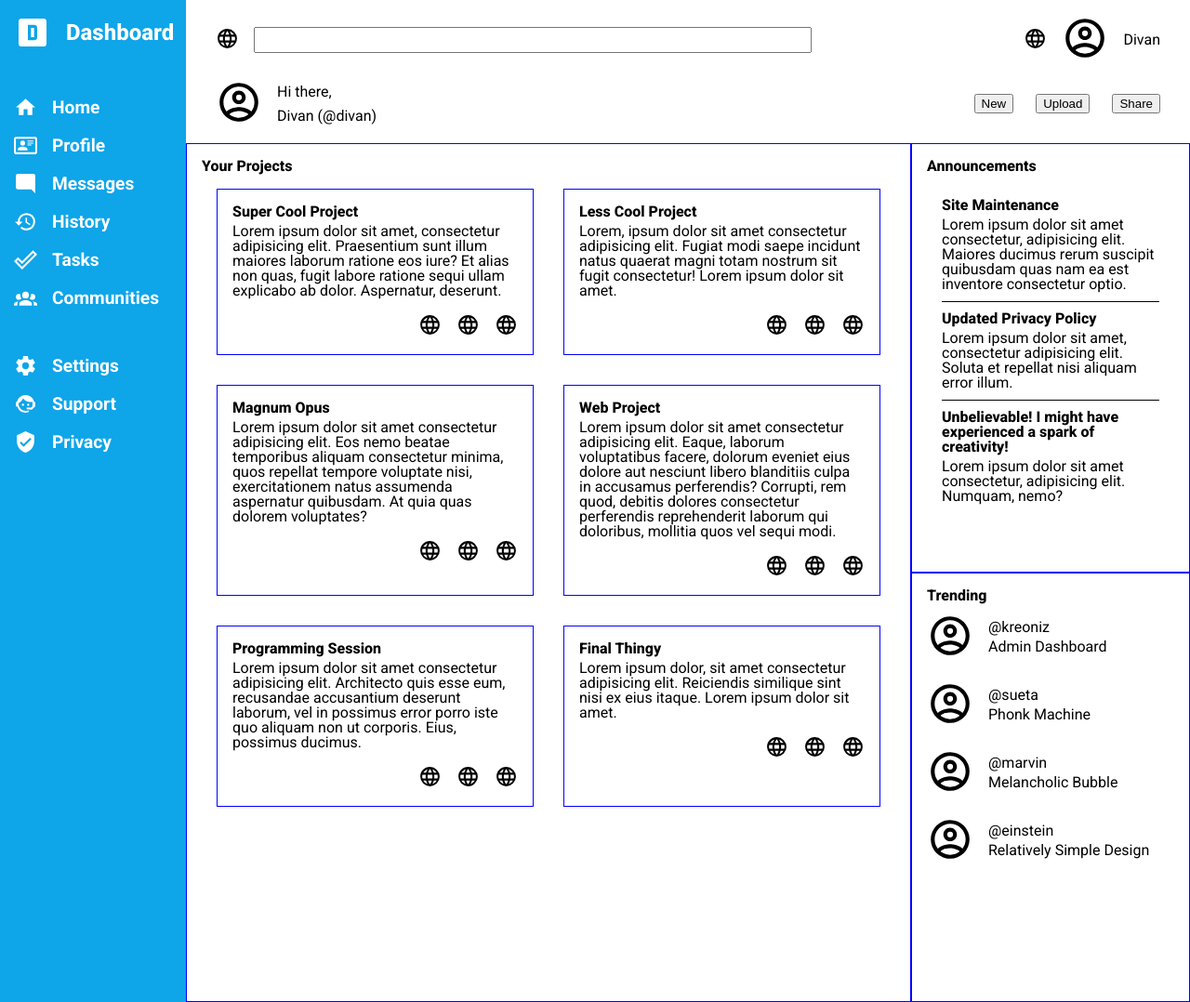
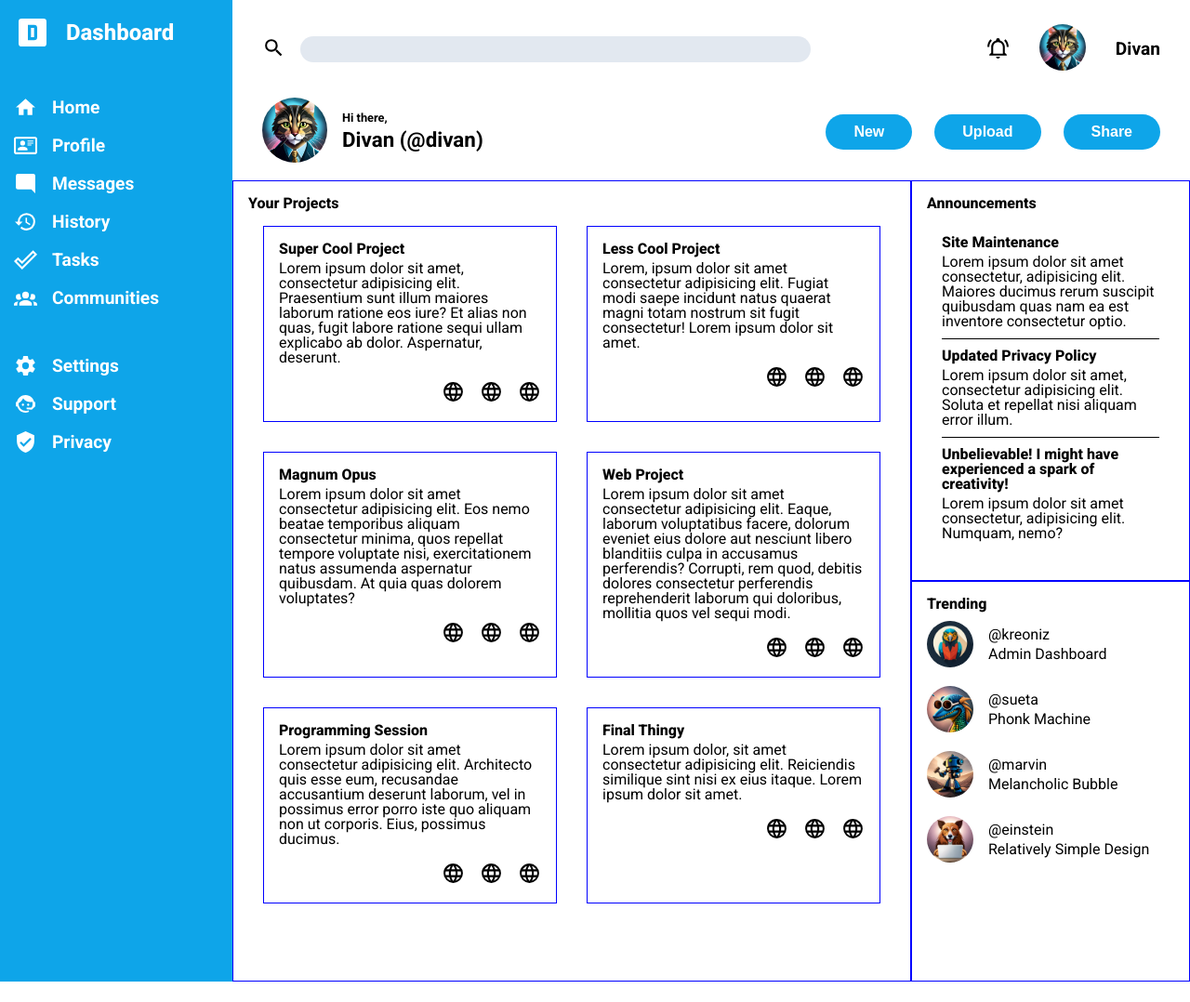
Before and after one commit to Kreoniz/admin-dashboard, a plain HTML site: page index.html in a window 1280 px wide. Shown: the whole page at 93% size. After the commit the page ends 1056 px from the top, so only its background shows below. Drawn offline with Linux system fonts and the light colour scheme.

Commit message:
Style the header and add profile pictures

```diff
--- a/index.html
+++ b/index.html
@@ -10,7 +10,7 @@
         <div class="dashboard">
             <div class="sidebar">
                 <div class="sidebar-heading">
-                    <svg class="heading-icon" xmlns="http://www.w3.org/2000/svg" viewBox="0 0 24 24"><path d="M9,7V17H13A2,2 0 0,0 15,15V9A2,2 0 0,0 13,7H9M11,9H13V15H11V9M5,3H19A2,2 0 0,1 21,5V19A2,2 0 0,1 19,21H5A2,2 0 0,1 3,19V5A2,2 0 0,1 5,3Z" /></svg>
+                    <svg class="big-icon" xmlns="http://www.w3.org/2000/svg" viewBox="0 0 24 24"><path d="M9,7V17H13A2,2 0 0,0 15,15V9A2,2 0 0,0 13,7H9M11,9H13V15H11V9M5,3H19A2,2 0 0,1 21,5V19A2,2 0 0,1 19,21H5A2,2 0 0,1 3,19V5A2,2 0 0,1 5,3Z" /></svg>
                     <h1>Dashboard</h1>
                 </div>
 
@@ -60,24 +60,24 @@
             <div class="header">
                 <div class="search-bar">
                     <label for="search">
-                        <svg class="icon" xmlns="http://www.w3.org/2000/svg" viewBox="0 0 24 24"><path d="M16.36,14C16.44,13.34 16.5,12.68 16.5,12C16.5,11.32 16.44,10.66 16.36,10H19.74C19.9,10.64 20,11.31 20,12C20,12.69 19.9,13.36 19.74,14M14.59,19.56C15.19,18.45 15.65,17.25 15.97,16H18.92C17.96,17.65 16.43,18.93 14.59,19.56M14.34,14H9.66C9.56,13.34 9.5,12.68 9.5,12C9.5,11.32 9.56,10.65 9.66,10H14.34C14.43,10.65 14.5,11.32 14.5,12C14.5,12.68 14.43,13.34 14.34,14M12,19.96C11.17,18.76 10.5,17.43 10.09,16H13.91C13.5,17.43 12.83,18.76 12,19.96M8,8H5.08C6.03,6.34 7.57,5.06 9.4,4.44C8.8,5.55 8.35,6.75 8,8M5.08,16H8C8.35,17.25 8.8,18.45 9.4,19.56C7.57,18.93 6.03,17.65 5.08,16M4.26,14C4.1,13.36 4,12.69 4,12C4,11.31 4.1,10.64 4.26,10H7.64C7.56,10.66 7.5,11.32 7.5,12C7.5,12.68 7.56,13.34 7.64,14M12,4.03C12.83,5.23 13.5,6.57 13.91,8H10.09C10.5,6.57 11.17,5.23 12,4.03M18.92,8H15.97C15.65,6.75 15.19,5.55 14.59,4.44C16.43,5.07 17.96,6.34 18.92,8M12,2C6.47,2 2,6.5 2,12A10,10 0 0,0 12,22A10,10 0 0,0 22,12A10,10 0 0,0 12,2Z" /></svg>
+                        <svg xmlns="http://www.w3.org/2000/svg" viewBox="0 0 24 24"><path d="M9.5,3A6.5,6.5 0 0,1 16,9.5C16,11.11 15.41,12.59 14.44,13.73L14.71,14H15.5L20.5,19L19,20.5L14,15.5V14.71L13.73,14.44C12.59,15.41 11.11,16 9.5,16A6.5,6.5 0 0,1 3,9.5A6.5,6.5 0 0,1 9.5,3M9.5,5C7,5 5,7 5,9.5C5,12 7,14 9.5,14C12,14 14,12 14,9.5C14,7 12,5 9.5,5Z" /></svg>
                     </label>
                     <input type="search" name="search" id="search">
                 </div>
 
                 <div class="account">
                     <div class="notifications">
-                        <svg class="icon" xmlns="http://www.w3.org/2000/svg" viewBox="0 0 24 24"><path d="M16.36,14C16.44,13.34 16.5,12.68 16.5,12C16.5,11.32 16.44,10.66 16.36,10H19.74C19.9,10.64 20,11.31 20,12C20,12.69 19.9,13.36 19.74,14M14.59,19.56C15.19,18.45 15.65,17.25 15.97,16H18.92C17.96,17.65 16.43,18.93 14.59,19.56M14.34,14H9.66C9.56,13.34 9.5,12.68 9.5,12C9.5,11.32 9.56,10.65 9.66,10H14.34C14.43,10.65 14.5,11.32 14.5,12C14.5,12.68 14.43,13.34 14.34,14M12,19.96C11.17,18.76 10.5,17.43 10.09,16H13.91C13.5,17.43 12.83,18.76 12,19.96M8,8H5.08C6.03,6.34 7.57,5.06 9.4,4.44C8.8,5.55 8.35,6.75 8,8M5.08,16H8C8.35,17.25 8.8,18.45 9.4,19.56C7.57,18.93 6.03,17.65 5.08,16M4.26,14C4.1,13.36 4,12.69 4,12C4,11.31 4.1,10.64 4.26,10H7.64C7.56,10.66 7.5,11.32 7.5,12C7.5,12.68 7.56,13.34 7.64,14M12,4.03C12.83,5.23 13.5,6.57 13.91,8H10.09C10.5,6.57 11.17,5.23 12,4.03M18.92,8H15.97C15.65,6.75 15.19,5.55 14.59,4.44C16.43,5.07 17.96,6.34 18.92,8M12,2C6.47,2 2,6.5 2,12A10,10 0 0,0 12,22A10,10 0 0,0 22,12A10,10 0 0,0 12,2Z" /></svg>
+                        <svg xmlns="http://www.w3.org/2000/svg" viewBox="0 0 24 24"><path d="M10,21H14A2,2 0 0,1 12,23A2,2 0 0,1 10,21M21,19V20H3V19L5,17V11C5,7.9 7.03,5.17 10,4.29C10,4.19 10,4.1 10,4A2,2 0 0,1 12,2A2,2 0 0,1 14,4C14,4.1 14,4.19 14,4.29C16.97,5.17 19,7.9 19,11V17L21,19M17,11A5,5 0 0,0 12,6A5,5 0 0,0 7,11V18H17V11M19.75,3.19L18.33,4.61C20.04,6.3 21,8.6 21,11H23C23,8.07 21.84,5.25 19.75,3.19M1,11H3C3,8.6 3.96,6.3 5.67,4.61L4.25,3.19C2.16,5.25 1,8.07 1,11Z" /></svg>
                     </div>
                     <div class="account-picture">
-                        <svg class="usericon" xmlns="http://www.w3.org/2000/svg" viewBox="0 0 24 24"><path d="M12,2A10,10 0 0,0 2,12A10,10 0 0,0 12,22A10,10 0 0,0 22,12A10,10 0 0,0 12,2M7.07,18.28C7.5,17.38 10.12,16.5 12,16.5C13.88,16.5 16.5,17.38 16.93,18.28C15.57,19.36 13.86,20 12,20C10.14,20 8.43,19.36 7.07,18.28M18.36,16.83C16.93,15.09 13.46,14.5 12,14.5C10.54,14.5 7.07,15.09 5.64,16.83C4.62,15.5 4,13.82 4,12C4,7.59 7.59,4 12,4C16.41,4 20,7.59 20,12C20,13.82 19.38,15.5 18.36,16.83M12,6C10.06,6 8.5,7.56 8.5,9.5C8.5,11.44 10.06,13 12,13C13.94,13 15.5,11.44 15.5,9.5C15.5,7.56 13.94,6 12,6M12,11A1.5,1.5 0 0,1 10.5,9.5A1.5,1.5 0 0,1 12,8A1.5,1.5 0 0,1 13.5,9.5A1.5,1.5 0 0,1 12,11Z" /></svg>
+                        <img class="avatar" src="./img/cat_pfp.jpg" alt="pfp">
                     </div>
                     <div class="account-name">Divan</div>
                 </div>
 
                 <div class="user">
                     <div class="profile-picture">
-                        <svg class="usericon" xmlns="http://www.w3.org/2000/svg" viewBox="0 0 24 24"><path d="M12,2A10,10 0 0,0 2,12A10,10 0 0,0 12,22A10,10 0 0,0 22,12A10,10 0 0,0 12,2M7.07,18.28C7.5,17.38 10.12,16.5 12,16.5C13.88,16.5 16.5,17.38 16.93,18.28C15.57,19.36 13.86,20 12,20C10.14,20 8.43,19.36 7.07,18.28M18.36,16.83C16.93,15.09 13.46,14.5 12,14.5C10.54,14.5 7.07,15.09 5.64,16.83C4.62,15.5 4,13.82 4,12C4,7.59 7.59,4 12,4C16.41,4 20,7.59 20,12C20,13.82 19.38,15.5 18.36,16.83M12,6C10.06,6 8.5,7.56 8.5,9.5C8.5,11.44 10.06,13 12,13C13.94,13 15.5,11.44 15.5,9.5C15.5,7.56 13.94,6 12,6M12,11A1.5,1.5 0 0,1 10.5,9.5A1.5,1.5 0 0,1 12,8A1.5,1.5 0 0,1 13.5,9.5A1.5,1.5 0 0,1 12,11Z" /></svg>
+                        <img class="avatar" src="./img/cat_pfp.jpg" alt="pfp">
                     </div>
                     <div class="usertext">
                         <div class="greeting">Hi there,</div>
@@ -221,9 +221,7 @@
 
                     <div class="accounts-preview">
                         <div class="account-preview">
-                            <div class="avatar">
-                                <svg class="usericon" xmlns="http://www.w3.org/2000/svg" viewBox="0 0 24 24"><path d="M12,2A10,10 0 0,0 2,12A10,10 0 0,0 12,22A10,10 0 0,0 22,12A10,10 0 0,0 12,2M7.07,18.28C7.5,17.38 10.12,16.5 12,16.5C13.88,16.5 16.5,17.38 16.93,18.28C15.57,19.36 13.86,20 12,20C10.14,20 8.43,19.36 7.07,18.28M18.36,16.83C16.93,15.09 13.46,14.5 12,14.5C10.54,14.5 7.07,15.09 5.64,16.83C4.62,15.5 4,13.82 4,12C4,7.59 7.59,4 12,4C16.41,4 20,7.59 20,12C20,13.82 19.38,15.5 18.36,16.83M12,6C10.06,6 8.5,7.56 8.5,9.5C8.5,11.44 10.06,13 12,13C13.94,13 15.5,11.44 15.5,9.5C15.5,7.56 13.94,6 12,6M12,11A1.5,1.5 0 0,1 10.5,9.5A1.5,1.5 0 0,1 12,8A1.5,1.5 0 0,1 13.5,9.5A1.5,1.5 0 0,1 12,11Z" /></svg>
-                            </div>
+                            <img class="avatar" src="./img/parrot_pfp.jpg" alt="pfp">
                             <div class="account-info">
                                 <div class="tag">@kreoniz</div>
                                 <div class="account-project">Admin Dashboard</div>
@@ -231,9 +229,7 @@
                         </div>
 
                         <div class="account-preview">
-                            <div class="avatar">
-                                <svg class="usericon" xmlns="http://www.w3.org/2000/svg" viewBox="0 0 24 24"><path d="M12,2A10,10 0 0,0 2,12A10,10 0 0,0 12,22A10,10 0 0,0 22,12A10,10 0 0,0 12,2M7.07,18.28C7.5,17.38 10.12,16.5 12,16.5C13.88,16.5 16.5,17.38 16.93,18.28C15.57,19.36 13.86,20 12,20C10.14,20 8.43,19.36 7.07,18.28M18.36,16.83C16.93,15.09 13.46,14.5 12,14.5C10.54,14.5 7.07,15.09 5.64,16.83C4.62,15.5 4,13.82 4,12C4,7.59 7.59,4 12,4C16.41,4 20,7.59 20,12C20,13.82 19.38,15.5 18.36,16.83M12,6C10.06,6 8.5,7.56 8.5,9.5C8.5,11.44 10.06,13 12,13C13.94,13 15.5,11.44 15.5,9.5C15.5,7.56 13.94,6 12,6M12,11A1.5,1.5 0 0,1 10.5,9.5A1.5,1.5 0 0,1 12,8A1.5,1.5 0 0,1 13.5,9.5A1.5,1.5 0 0,1 12,11Z" /></svg>
-                            </div>
+                            <img class="avatar" src="./img/lizard_pfp.jpg" alt="pfp">
                             <div class="account-info">
                                 <div class="tag">@sueta</div>
                                 <div class="account-project">Phonk Machine</div>
@@ -241,9 +237,7 @@
                         </div>
 
                         <div class="account-preview">
-                            <div class="avatar">
-                                <svg class="usericon" xmlns="http://www.w3.org/2000/svg" viewBox="0 0 24 24"><path d="M12,2A10,10 0 0,0 2,12A10,10 0 0,0 12,22A10,10 0 0,0 22,12A10,10 0 0,0 12,2M7.07,18.28C7.5,17.38 10.12,16.5 12,16.5C13.88,16.5 16.5,17.38 16.93,18.28C15.57,19.36 13.86,20 12,20C10.14,20 8.43,19.36 7.07,18.28M18.36,16.83C16.93,15.09 13.46,14.5 12,14.5C10.54,14.5 7.07,15.09 5.64,16.83C4.62,15.5 4,13.82 4,12C4,7.59 7.59,4 12,4C16.41,4 20,7.59 20,12C20,13.82 19.38,15.5 18.36,16.83M12,6C10.06,6 8.5,7.56 8.5,9.5C8.5,11.44 10.06,13 12,13C13.94,13 15.5,11.44 15.5,9.5C15.5,7.56 13.94,6 12,6M12,11A1.5,1.5 0 0,1 10.5,9.5A1.5,1.5 0 0,1 12,8A1.5,1.5 0 0,1 13.5,9.5A1.5,1.5 0 0,1 12,11Z" /></svg>
-                            </div>
+                            <img class="avatar" src="./img/robot_pfp.jpg" alt="pfp">
                             <div class="account-info">
                                 <div class="tag">@marvin</div>
                                 <div class="account-project">Melancholic Bubble</div>
@@ -251,9 +245,7 @@
                         </div>
 
                         <div class="account-preview">
-                            <div class="avatar">
-                                <svg class="usericon" xmlns="http://www.w3.org/2000/svg" viewBox="0 0 24 24"><path d="M12,2A10,10 0 0,0 2,12A10,10 0 0,0 12,22A10,10 0 0,0 22,12A10,10 0 0,0 12,2M7.07,18.28C7.5,17.38 10.12,16.5 12,16.5C13.88,16.5 16.5,17.38 16.93,18.28C15.57,19.36 13.86,20 12,20C10.14,20 8.43,19.36 7.07,18.28M18.36,16.83C16.93,15.09 13.46,14.5 12,14.5C10.54,14.5 7.07,15.09 5.64,16.83C4.62,15.5 4,13.82 4,12C4,7.59 7.59,4 12,4C16.41,4 20,7.59 20,12C20,13.82 19.38,15.5 18.36,16.83M12,6C10.06,6 8.5,7.56 8.5,9.5C8.5,11.44 10.06,13 12,13C13.94,13 15.5,11.44 15.5,9.5C15.5,7.56 13.94,6 12,6M12,11A1.5,1.5 0 0,1 10.5,9.5A1.5,1.5 0 0,1 12,8A1.5,1.5 0 0,1 13.5,9.5A1.5,1.5 0 0,1 12,11Z" /></svg>
-                            </div>
+                            <img class="avatar" src="./img/dog_pfp.jpg" alt="pfp">
                             <div class="account-info">
                                 <div class="tag">@einstein</div>
                                 <div class="account-project">Relatively Simple Design</div>
--- a/style.css
+++ b/style.css
@@ -1,5 +1,9 @@
 @import url("./reset.css");
 @import url('https://fonts.googleapis.com/css2?family=Roboto:wght@300;400;700;800&display=swap');
+
+:root {
+    --main: #0ea5e9
+}
 
 body {
     font-family: Roboto, sans-serif;
@@ -13,16 +17,16 @@ body {
 
 .dashboard {
     display: grid;
-    grid-template-columns: minmax(200px, 1fr) 6fr;
-    grid-template-rows: 1fr 6fr;
+    grid-template-columns: minmax(250px, 1fr) 5fr;
+    min-height: 100vh;
 }
 
 svg {
     width: 25px;
 }
 
-.usericon {
-    width: 50px;
+.big-icon {
+    width: 40px;
 }
 
 h1,
@@ -31,12 +35,17 @@ h3 {
     font-weight: 800;
 }
 
+img.avatar {
+    width: 50px;
+    border-radius: 100%;
+}
+
 /* sidebar */
 
 .sidebar {
     grid-row: 1 / 3;
 
-    background-color: #0ea5e9;
+    background-color: var(--main);
     color: white;
     fill: white;
 
@@ -95,6 +104,15 @@ h1 {
 
 input[type="search"] {
     width: min(600px, 100%);
+
+    appearance: none;
+    border: none;
+    border-radius: 20px;
+    background-color: #e2e8f0;
+
+    font-size: 1rem;
+
+    padding: 0 10px;
 }
 
 .account {
@@ -103,7 +121,12 @@ input[type="search"] {
     display: grid;
     grid-auto-flow: column;
     align-items: center;
-    gap: 1rem;
+    gap: 2rem;
+}
+
+.account-name {
+    font-size: 1.2rem;
+    font-weight: 700;
 }
 
 .user {
@@ -112,8 +135,21 @@ input[type="search"] {
     gap: 1rem;
 }
 
+.profile-picture > img {
+    width: 70px;
+}
+
+.usertext {
+    font-weight: 700;
+}
+
 .greeting {
-    margin-bottom: 10px;
+    margin-bottom: 5px;
+    font-size: 0.8rem;
+}
+
+.username {
+    font-size: 1.4rem;
 }
 
 .buttons {
@@ -121,6 +157,18 @@ input[type="search"] {
 
     display: flex;
     gap: 1.5rem;
+}
+
+.buttons > button {
+    background-color: var(--main);
+    border: none;
+    border-radius: 25px;
+
+    color: white;
+    font-size: 1rem;
+    font-weight: 700;
+
+    padding: 10px 30px;
 }
 
 /* main */
```
Also changed, not shown: img/bell-ring-outline.svg (added), img/cat_pfp.jpg (added), img/dog_pfp.jpg (added), img/lizard_pfp.jpg (added), img/magnify.svg (added), img/parrot_pfp.jpg (added), img/robot_pfp.jpg (added).
